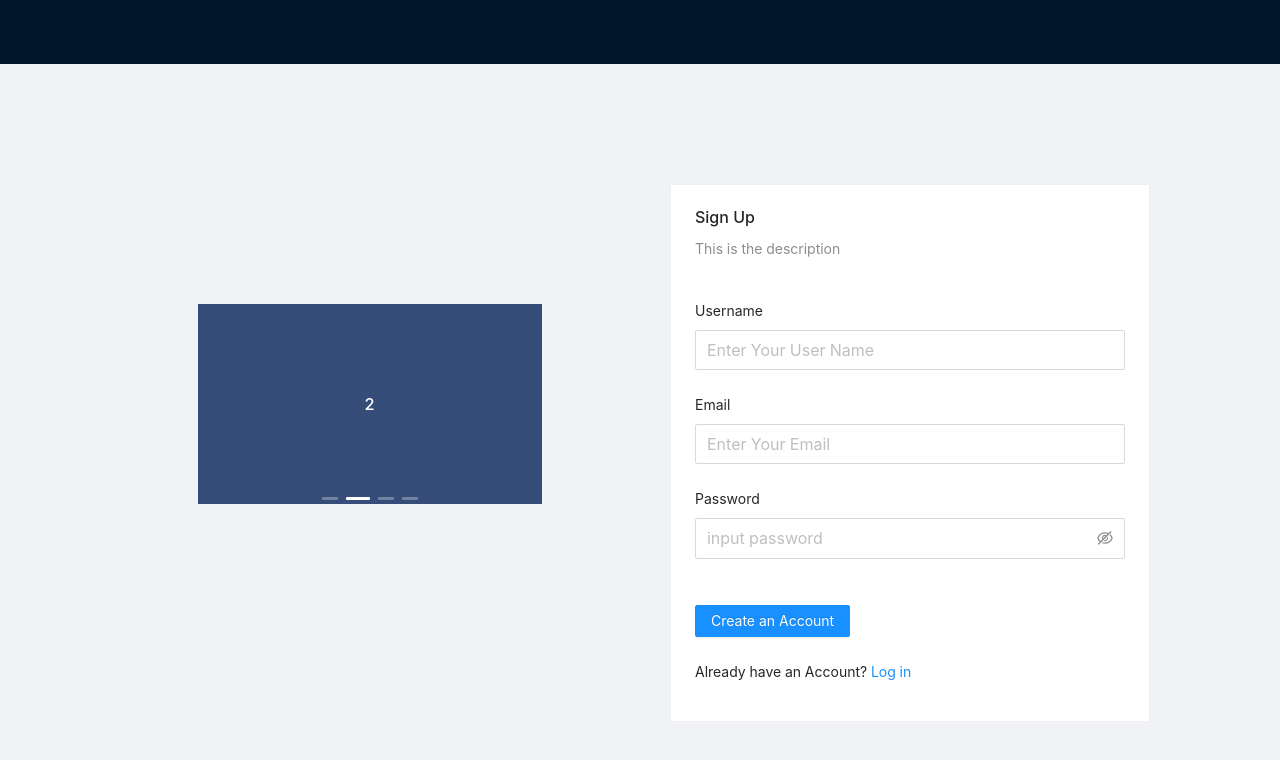
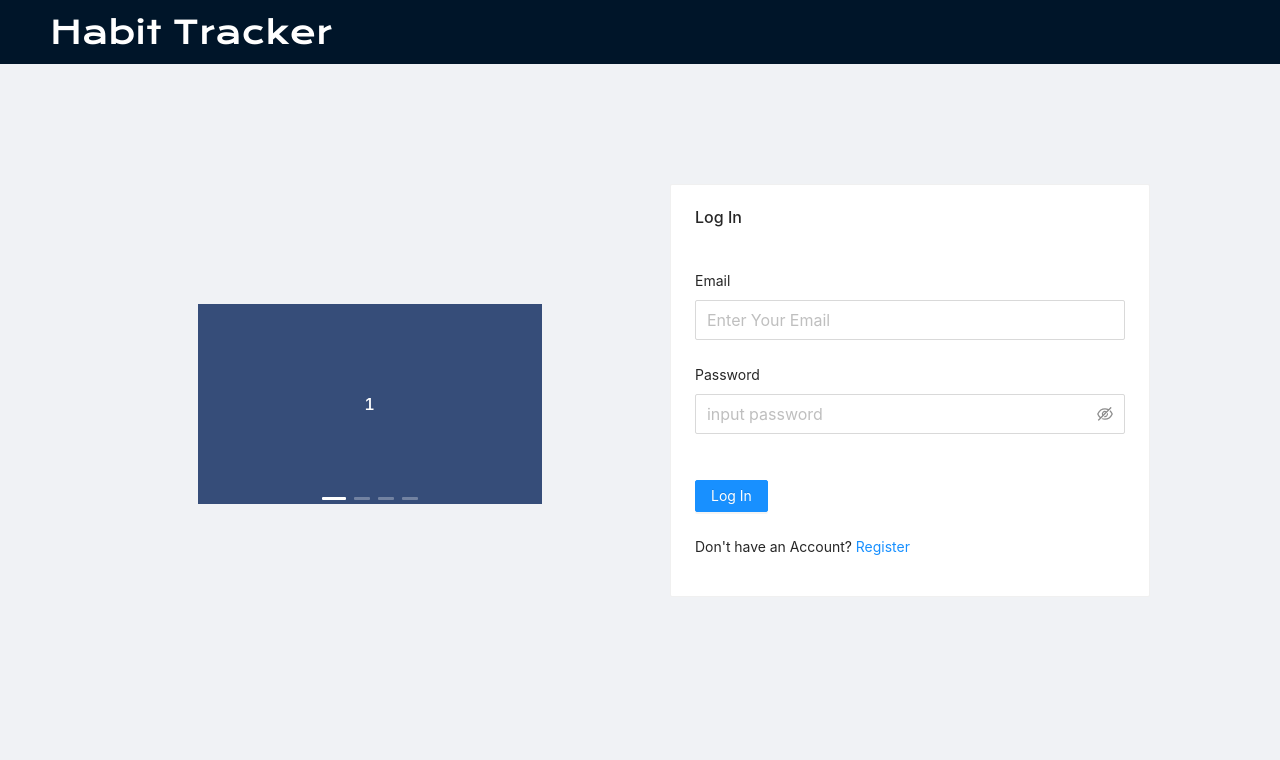
Before and after one commit to Prathik-Somanath/Habit-Tracker, a React (Create React App) app in the folder frontend/: page / in a window 1280 px wide. Shown: the top 760 px of the page. Built offline with nearby package versions, Linux system fonts and the light colour scheme.

Commit message:
added a login page

```diff
--- a/frontend/package.json
+++ b/frontend/package.json
@@ -11,6 +11,7 @@
     "nodemon": "^2.0.6",
     "react": "^17.0.1",
     "react-dom": "^17.0.1",
+    "react-router-dom": "^5.2.0",
     "react-scripts": "4.0.1",
     "web-vitals": "^0.2.4"
   },
--- a/frontend/public/index.html
+++ b/frontend/public/index.html
@@ -10,6 +10,8 @@
       content="Web site created using create-react-app"
     />
     <link rel="apple-touch-icon" href="%PUBLIC_URL%/logo192.png" />
+    <link rel="preconnect" href="https://fonts.gstatic.com">
+    <link href="https://fonts.googleapis.com/css2?family=Krona+One&display=swap" rel="stylesheet">
     <!--
       manifest.json provides metadata used when your web app is installed on a
       user's mobile device or desktop. See https://developers.google.com/web/fundamentals/web-app-manifest/
--- a/frontend/src/App.js
+++ b/frontend/src/App.js
@@ -1,9 +1,23 @@
-import Register from './components/Login/Register';
+import Register from './components/Register';
+import Login from './components/Login';
+import { BrowserRouter as Router,
+         Switch,
+         Route
+} from 'react-router-dom';
 import 'antd/dist/antd.css';
 
 function App() {
   return (
-    <Register />
+    <Router>
+      <Switch>
+        <Route exact path="/">
+          <Login />
+        </Route>
+        <Route exact path="/register">
+          <Register />
+        </Route>
+      </Switch>
+    </Router>
   );
 }
 
--- /dev/null
+++ b/frontend/src/components/Login.js
@@ -0,0 +1,129 @@
+import React from 'react';
+import { Card, Input, Layout, Form, Button, Carousel, Row, Col } from 'antd';
+import { EyeInvisibleOutlined, EyeTwoTone } from '@ant-design/icons';
+import { StyleSheet, css } from 'aphrodite';
+
+const { Header, Content } = Layout;
+const { Meta } = Card;
+
+const styles = StyleSheet.create({
+    wrapper: {
+        height: '100vh'
+    },
+    card: {
+        // height: '40vh',
+        width: '60vh',
+        float: 'right',
+        marginTop: '15vh',
+        marginRight: '10vh'
+    },
+    header: {
+        marginBottom: '5vh'
+    }
+})
+
+const contentStyle = {
+    height: '25vh',
+    color: '#fff',
+    lineHeight: '25vh',
+    textAlign: 'center',
+    background: '#364d79',
+    marginTop: '30vh',
+  };
+
+const headerStyle = {
+    fontFamily: '"Krona One", Sans-serif',
+    fontSize: '24pt',
+    color: '#fff',
+};
+
+function HabitCarousel() {
+    return (
+        <Carousel>
+            <div>
+                <h3 style={contentStyle}>1</h3>
+            </div>
+            <div>
+                <h3 style={contentStyle}>2</h3>
+            </div>
+            <div>
+                <h3 style={contentStyle}>3</h3>
+            </div>
+            <div>
+                <h3 style={contentStyle}>4</h3>
+            </div>
+        </Carousel>
+    )
+}
+
+export default function Register() {
+
+    const onFinish = values => {
+        console.log('Success:', values);
+    };
+
+    const onFinishFailed = errorInfo => {
+        console.log('Failed:', errorInfo);
+    };
+
+    return (
+        <Layout className={css(styles.wrapper)} >
+            <Header>
+                <h1 style={headerStyle}>Habit Tracker</h1>
+                <div className="logo" />
+            </Header>
+            <Content style={{ padding: '0 50px' }}>
+                <Row>
+                    <Col span={3} />
+                    <Col span={7} >
+                        < HabitCarousel />
+                    </Col>
+                    <Col span={14} >
+                        <Card className={css(styles.card)}>
+                        <Meta
+                            title="Log In"
+                            className={css(styles.header)}
+                        />
+                            <Form
+                                layout="vertical"
+                                name="basic"
+                                initialValues={{ remember: true }}
+                                onFinish={onFinish}
+                                onFinishFailed={onFinishFailed}
+                                requiredMark={false}
+                            >
+                                <Form.Item
+                                    label="Email"
+                                    name="email"
+                                    rules={[{ required: true, message: 'Please input your email!' }]}
+                                >
+                                    <Input size="large" placeholder="Enter Your Email" />
+                                </Form.Item>
+                                <Form.Item
+                                    label="Password"
+                                    name="password"
+                                    rules={[{ required: true, message: 'Please input your password!' }]}
+                                >
+                                    <Input.Password
+                                        size="large"
+                                        placeholder="input password"
+                                        iconRender={visible => (visible ? <EyeTwoTone /> : <EyeInvisibleOutlined />)}
+                                    />
+                                </Form.Item>
+                                <br/>
+                                <Form.Item >
+                                    <Button type="primary" htmlType="submit">
+                                    Log In
+                                    </Button>
+                                </Form.Item>
+                                <p>
+                                    Don't have an Account? <a href="/register" >Register</a>
+                                </p>
+                            </Form>
+                        </Card>
+                    </Col>
+                </Row>
+            </Content>
+        </Layout>
+    )
+}
--- a/frontend/src/components/Login/Register.js
+++ b/frontend/src/components/Register.js
@@ -1,5 +1,5 @@
 import React from 'react';
-import { Card, Input, Layout, Form, Button, Carousel, Row, Col } from 'antd';
+import { Card, Input, Layout, Form, Button, Row, Col } from 'antd';
 import { EyeInvisibleOutlined, EyeTwoTone } from '@ant-design/icons';
 import { StyleSheet, css } from 'aphrodite';
 
@@ -13,42 +13,20 @@ const styles = StyleSheet.create({
     card: {
         // height: '40vh',
         width: '60vh',
-        float: 'right',
         marginTop: '15vh',
-        marginRight: '10vh'
     },
     header: {
         marginBottom: '5vh'
     }
 })
 
-const contentStyle = {
-    height: '25vh',
+
+const headerStyle = {
+    fontFamily: '"Krona One", Sans-serif',
+    fontSize: '24pt',
     color: '#fff',
-    lineHeight: '25vh',
-    textAlign: 'center',
-    background: '#364d79',
-    marginTop: '30vh',
-  };
+};
 
-function HabitCarousel() {
-    return (
-        <Carousel autoplay>
-            <div>
-                <h3 style={contentStyle}>1</h3>
-            </div>
-            <div>
-                <h3 style={contentStyle}>2</h3>
-            </div>
-            <div>
-                <h3 style={contentStyle}>3</h3>
-            </div>
-            <div>
-                <h3 style={contentStyle}>4</h3>
-            </div>
-        </Carousel>
-    )
-}
 
 export default function Register() {
 
@@ -63,15 +41,13 @@ export default function Register() {
     return (
         <Layout className={css(styles.wrapper)} >
             <Header>
+                <h1 style={headerStyle}>Habit Tracker</h1>
                 <div className="logo" />
             </Header>
             <Content style={{ padding: '0 50px' }}>
                 <Row>
-                    <Col span={3} />
-                    <Col span={7} >
-                        < HabitCarousel />
-                    </Col>
-                    <Col span={14} >
+                    <Col span={8}/>
+                    <Col span={14}>
                         <Card className={css(styles.card)}>
                         <Meta
                             title="Sign Up"
@@ -119,7 +95,7 @@ export default function Register() {
                                     </Button>
                                 </Form.Item>
                                 <p>
-                                    Already have an Account? <a href="https://www.google.com/" >Log in</a>
+                                    Already have an Account? <a href="/" >Log in</a>
                                 </p>
                             </Form>
                         </Card>
--- a/frontend/src/index.css
+++ b/frontend/src/index.css
@@ -1,6 +1,6 @@
 body {
   margin: 0;
-  font-family: -apple-system, BlinkMacSystemFont, 'Segoe UI', 'Roboto', 'Oxygen',
+  font-family: 'Exo 2', -apple-system, BlinkMacSystemFont, 'Segoe UI', 'Roboto', 'Oxygen',
     'Ubuntu', 'Cantarell', 'Fira Sans', 'Droid Sans', 'Helvetica Neue',
     sans-serif;
   -webkit-font-smoothing: antialiased;
```
Also changed, not shown: 2 other files (tests, documents, lock files or other folders).
